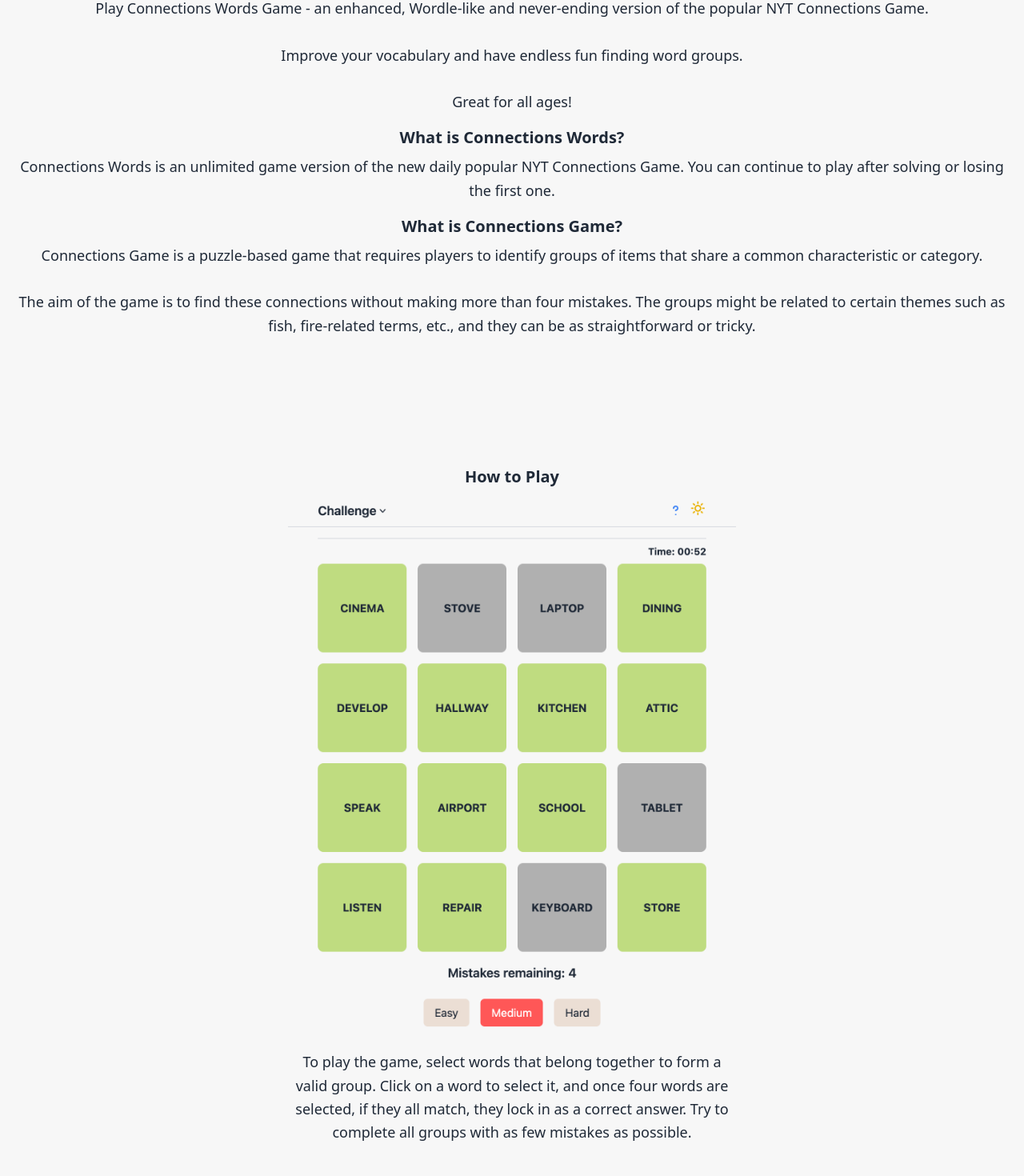
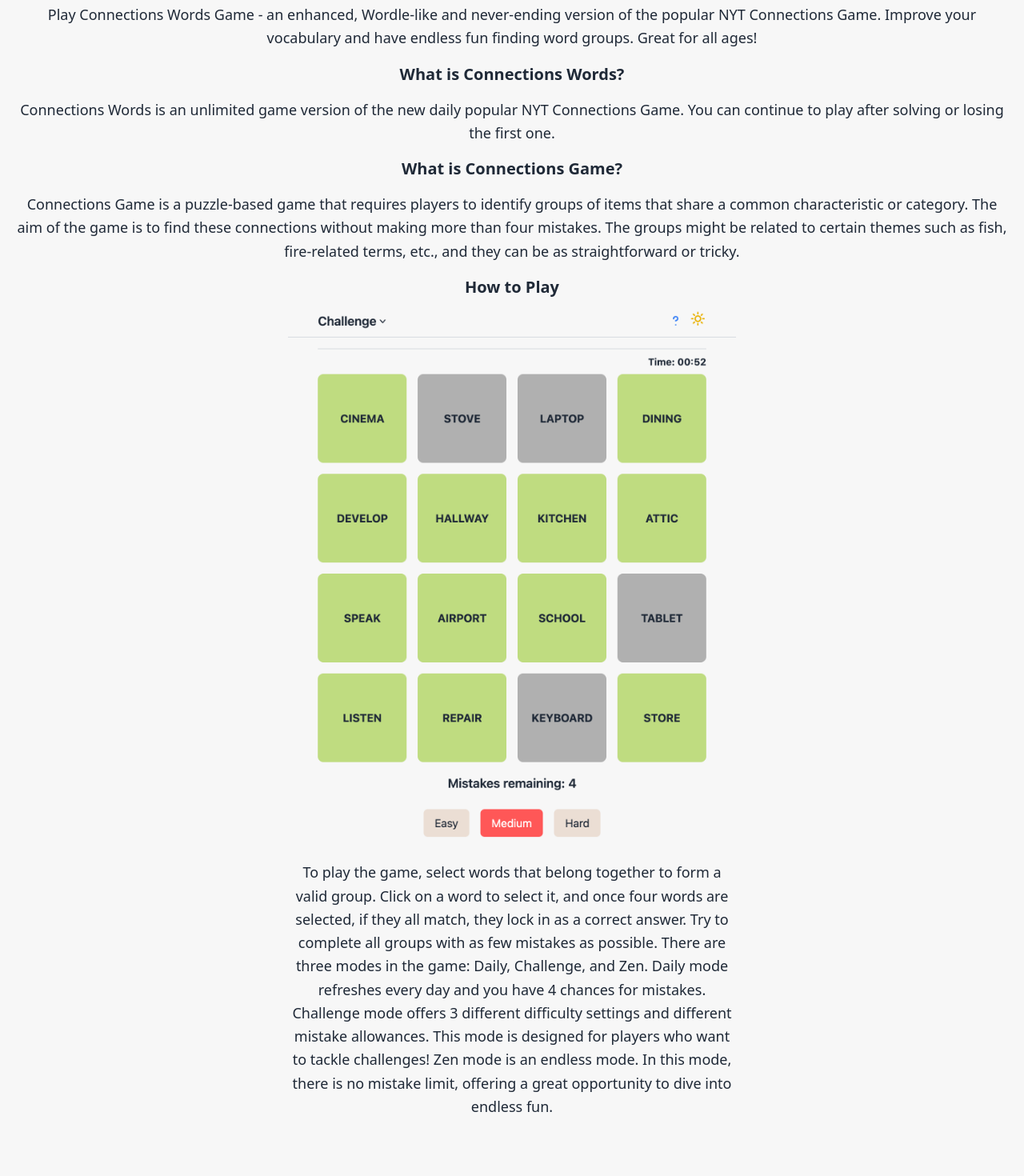
Before and after one commit to Heminyildiz/ConnectionWords, a React (Create React App) app: page / in a window 1280 px wide. Shown: the part 1020-2490 px from the top of the page at 80% size. Built offline with nearby package versions, Linux system fonts and the light colour scheme.

Commit message:
Update App.jsx

```diff
--- a/src/App.jsx
+++ b/src/App.jsx
@@ -260,31 +260,28 @@ const App = () => {
       {/* Yeni Bilgi Bölümü */}
       <div className={`w-full mt-40 py-8 px-4 text-center font-lexend ${theme === "dark" ? "bg-gray-900" : "bg-[#F7F7F7]"}`}>
         <h2 className="text-2xl font-bold mb-2">Connections Words Game</h2>
-        <p className="text-lg leading-relaxed">
+        <p className="text-lg leading-relaxed mt-4">
           Play Connections Words Game - an enhanced, Wordle-like and never-ending version of the popular NYT Connections Game.
-          <br /><br />
           Improve your vocabulary and have endless fun finding word groups.
-          <br /><br />
           Great for all ages!
         </p>
 
         <h3 className="text-xl font-bold mt-4 mb-2">What is Connections Words?</h3>
-        <p className="text-lg leading-relaxed">
+        <p className="text-lg leading-relaxed mt-4">
           Connections Words is an unlimited game version of the new daily popular NYT Connections Game.
           You can continue to play after solving or losing the first one.
         </p>
 
         <h3 className="text-xl font-bold mt-4 mb-2">What is Connections Game?</h3>
-        <p className="text-lg leading-relaxed">
+        <p className="text-lg leading-relaxed mt-4">
           Connections Game is a puzzle-based game that requires players to identify groups of items
           that share a common characteristic or category.
-          <br /><br />
           The aim of the game is to find these connections without making more than four mistakes.
           The groups might be related to certain themes such as fish, fire-related terms, etc., and they can be as straightforward or tricky.
         </p>
 
         {/* How to Play heading and screenshot */}
-        <h3 className="text-xl font-bold mt-40 mb-2">How to Play</h3>
+        <h3 className="text-xl font-bold mt-4 mb-2">How to Play</h3>
         <div className="w-full max-w-[35rem] mx-auto text-center">
           {/* Görsel - boyut ve alt metin */}
           <img
@@ -295,6 +292,10 @@ const App = () => {
           <p className="text-lg leading-relaxed mt-4">
             To play the game, select words that belong together to form a valid group. Click on a word to select it, and once four words are selected,
             if they all match, they lock in as a correct answer. Try to complete all groups with as few mistakes as possible.
+            There are three modes in the game: Daily, Challenge, and Zen.
+            Daily mode refreshes every day and you have 4 chances for mistakes.
+            Challenge mode offers 3 different difficulty settings and different mistake allowances. This mode is designed for players who want to tackle challenges!
+            Zen mode is an endless mode. In this mode, there is no mistake limit, offering a great opportunity to dive into endless fun.
           </p>
         </div>
       </div>
```
